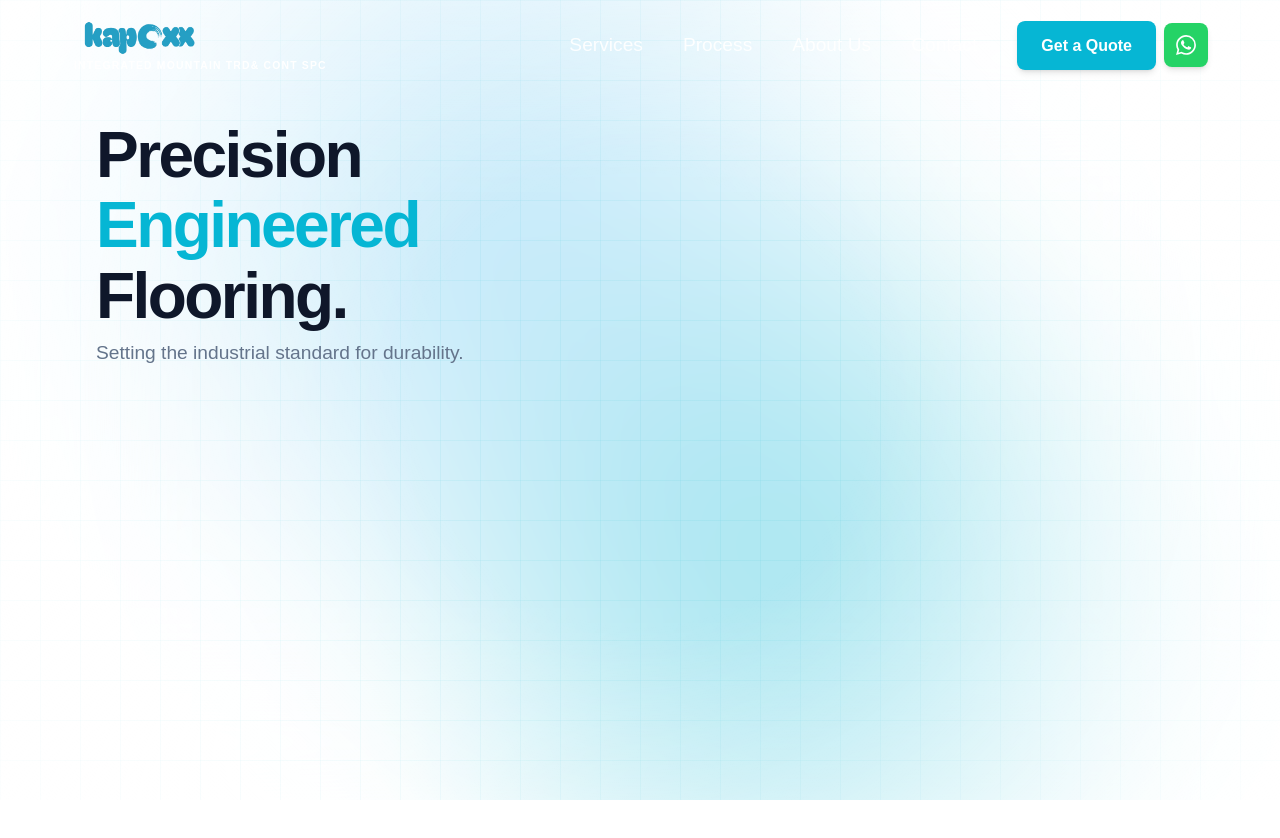
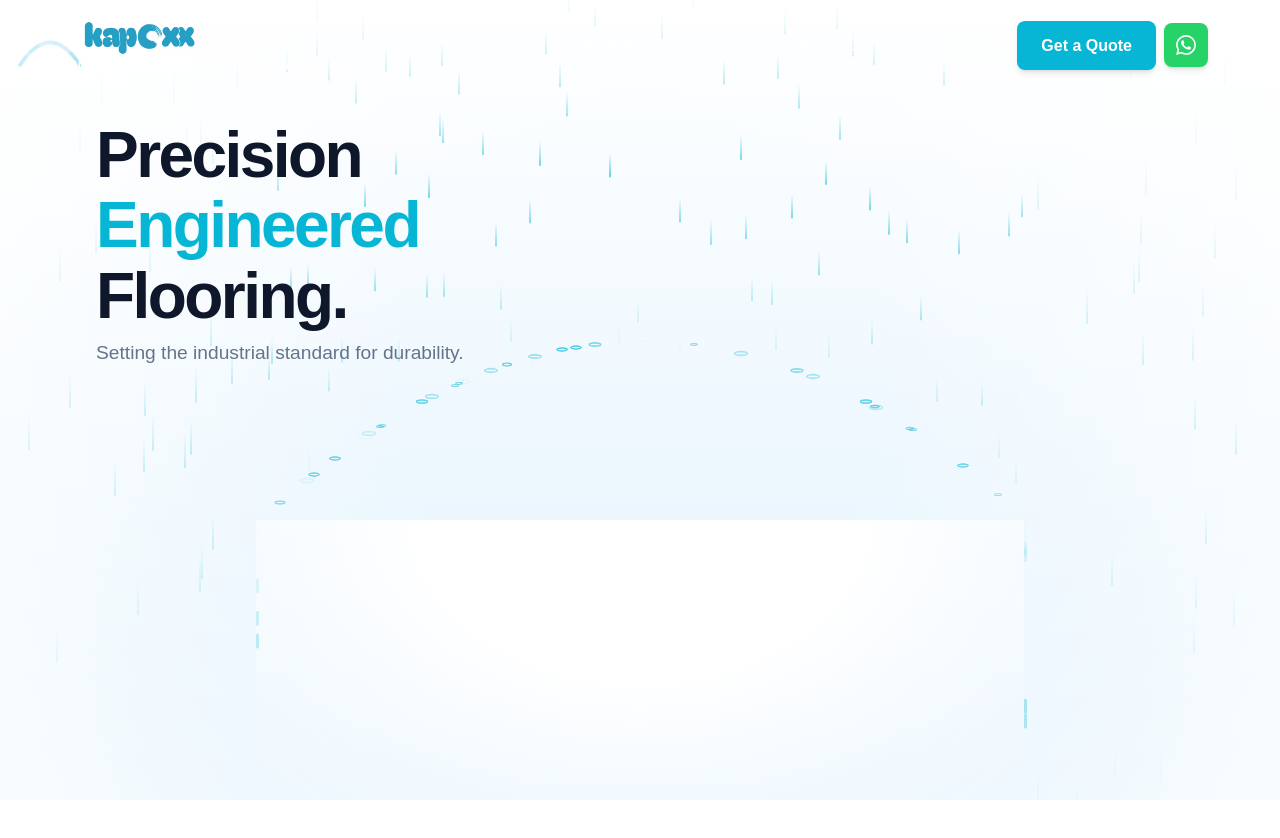
Before and after one commit to NIZAMMAC/kapoxx, a React (Vite) app: page / in a window 1280 px wide. Shown: the top 838 px of the page. Built offline with nearby package versions, Linux system fonts and the light colour scheme.

Commit message:
Implement exact waterproofing heavy rain and roof runoff animation

```diff
--- a/src/components/AnimatedHeroBackground.jsx
+++ b/src/components/AnimatedHeroBackground.jsx
@@ -1,84 +1,207 @@
 import { motion } from 'framer-motion';
 
 export default function AnimatedHeroBackground() {
+    // Generate heavy rain
+    // Middle rain hits the roof (top 0 to 50%)
+    const centerRain = Array.from({ length: 80 });
+
+    // Edge rain falls all the way down (top 0 to 100%)
+    const edgeRainLeft = Array.from({ length: 30 });
+    const edgeRainRight = Array.from({ length: 30 });
+
+    // Splashes for when rain hits the roof
+    const splashes = Array.from({ length: 40 });
+
     return (
         <div style={{ position: 'absolute', top: 0, left: 0, width: '100%', height: '100%', overflow: 'hidden', zIndex: 0, backgroundColor: '#ffffff' }}>
 
-            {/* Liquid Epoxy Orbs */}
-
-            {/* Orb 1 - Top Left to Bottom Right */}
-            <motion.div
-                animate={{
-                    x: ['0vw', '40vw', '10vw', '0vw'],
-                    y: ['0vh', '30vh', '50vh', '0vh'],
-                    scale: [1, 1.2, 0.9, 1],
-                }}
-                transition={{ duration: 20, repeat: Infinity, ease: "easeInOut" }}
-                style={{
-                    position: 'absolute',
-                    top: '-10%', left: '-10%',
-                    width: '60vw', height: '60vw',
-                    borderRadius: '50%',
-                    background: 'radial-gradient(circle, rgba(6, 182, 212, 0.6) 0%, rgba(6, 182, 212, 0) 70%)',
-                    zIndex: 1
-                }}
-            />
-
-            {/* Orb 2 - Bottom Right to Top Left */}
-            <motion.div
-                animate={{
-                    x: ['0vw', '-40vw', '-20vw', '0vw'],
-                    y: ['0vh', '-40vh', '-10vh', '0vh'],
-                    scale: [1, 1.1, 1.3, 1],
-                }}
-                transition={{ duration: 25, repeat: Infinity, ease: "easeInOut" }}
-                style={{
-                    position: 'absolute',
-                    bottom: '-20%', right: '-10%',
-                    width: '70vw', height: '70vw',
-                    borderRadius: '50%',
-                    background: 'radial-gradient(circle, rgba(14, 165, 233, 0.5) 0%, rgba(14, 165, 233, 0) 70%)',
-                    zIndex: 1
-                }}
-            />
-
-            {/* Orb 3 - Middle floating */}
-            <motion.div
-                animate={{
-                    x: ['0vw', '20vw', '-20vw', '0vw'],
-                    y: ['0vh', '20vh', '-20vh', '0vh'],
-                    scale: [1, 1.4, 0.8, 1],
-                }}
-                transition={{ duration: 22, repeat: Infinity, ease: "easeInOut" }}
-                style={{
-                    position: 'absolute',
-                    top: '20%', left: '20%',
-                    width: '50vw', height: '50vw',
-                    borderRadius: '50%',
-                    background: 'radial-gradient(circle, rgba(6, 182, 212, 0.4) 0%, rgba(6, 182, 212, 0) 70%)',
-                    zIndex: 1
-                }}
-            />
-
-            {/* Glassmorphism Overlay (Mixes the colors into a smooth liquid) */}
+            {/* Soft background gradient */}
             <div style={{
                 position: 'absolute',
                 top: 0, left: 0, width: '100%', height: '100%',
-                backdropFilter: 'blur(80px)',
-                WebkitBackdropFilter: 'blur(80px)',
-                zIndex: 2,
-                backgroundColor: 'rgba(255, 255, 255, 0.5)'
+                background: 'linear-gradient(to bottom, #ffffff 0%, #e0f2fe 100%)',
+                zIndex: 1,
             }}></div>
 
-            {/* Subtle Grid overlay for technical texture */}
-            <div style={{
-                position: 'absolute',
-                top: 0, left: 0, width: '100%', height: '100%',
-                backgroundImage: 'linear-gradient(rgba(6, 182, 212, 0.08) 1px, transparent 1px), linear-gradient(90deg, rgba(6, 182, 212, 0.08) 1px, transparent 1px)',
-                backgroundSize: '40px 40px',
-                zIndex: 3,
-                opacity: 0.8
-            }}></div>
+            <div style={{ position: 'absolute', top: 0, left: 0, width: '100%', height: '100%', zIndex: 2 }}>
+
+                {/* Center Rain (Heavy rain hitting the roof) */}
+                {centerRain.map((_, i) => {
+                    // Random x position between 20% and 80%
+                    const left = 20 + Math.random() * 60;
+
+                    // Exact mathematical calculation for the Y coordinate of the roof curve at this X position
+                    const t = (left - 20) / 60;
+                    const dropY = 65 - 90 * t + 90 * Math.pow(t, 2);
+
+                    const duration = 0.3 + Math.random() * 0.2; // Fast falling rain
+                    const delay = Math.random() * 2;
+
+                    return (
+                        <motion.div
+                            key={`c-${i}`}
+                            initial={{ y: -50, opacity: 0 }}
+                            animate={{
+                                y: ['-5vh', `${dropY}vh`],
+                                opacity: [0, 0.7, 0]
+                            }}
+                            transition={{ duration, repeat: Infinity, ease: "linear", delay }}
+                            style={{
+                                position: 'absolute',
+                                left: `${left}%`,
+                                top: 0,
+                                width: '2px',
+                                height: '25px',
+                                background: 'linear-gradient(to bottom, transparent, rgba(6, 182, 212, 0.9))',
+                                borderRadius: '2px'
+                            }}
+                        />
+                    );
+                })}
+
+                {/* Left Edge Rain (Bypasses the roof) */}
+                {edgeRainLeft.map((_, i) => {
+                    const duration = 0.5 + Math.random() * 0.3;
+                    return (
+                        <motion.div
+                            key={`l-${i}`}
+                            initial={{ y: -50, opacity: 0 }}
+                            animate={{ y: ['-5vh', '110vh'], opacity: [0, 0.6, 0] }}
+                            transition={{ duration, repeat: Infinity, ease: "linear", delay: Math.random() * 2 }}
+                            style={{
+                                position: 'absolute', left: `${Math.random() * 19}%`, top: 0,
+                                width: '2px', height: '35px', background: 'linear-gradient(to bottom, transparent, rgba(6, 182, 212, 0.6))'
+                            }}
+                        />
+                    );
+                })}
+
+                {/* Right Edge Rain (Bypasses the roof) */}
+                {edgeRainRight.map((_, i) => {
+                    const duration = 0.5 + Math.random() * 0.3;
+                    return (
+                        <motion.div
+                            key={`r-${i}`}
+                            initial={{ y: -50, opacity: 0 }}
+                            animate={{ y: ['-5vh', '110vh'], opacity: [0, 0.6, 0] }}
+                            transition={{ duration, repeat: Infinity, ease: "linear", delay: Math.random() * 2 }}
+                            style={{
+                                position: 'absolute', left: `${81 + Math.random() * 19}%`, top: 0,
+                                width: '2px', height: '35px', background: 'linear-gradient(to bottom, transparent, rgba(6, 182, 212, 0.6))'
+                            }}
+                        />
+                    );
+                })}
+
+                {/* Splashes exactly on the roof curve */}
+                {splashes.map((_, i) => {
+                    const left = 20 + Math.random() * 60;
+                    const t = (left - 20) / 60;
+                    const splashY = 65 - 90 * t + 90 * Math.pow(t, 2);
+
+                    return (
+                        <motion.div
+                            key={`s-${i}`}
+                            animate={{ scale: [0, 1.5, 2], opacity: [0, 0.8, 0] }}
+                            transition={{ duration: 0.2 + Math.random() * 0.2, repeat: Infinity, delay: Math.random() * 2 }}
+                            style={{
+                                position: 'absolute',
+                                left: `${left}%`,
+                                top: `${splashY}vh`,
+                                width: '8px', height: '3px',
+                                borderRadius: '50%',
+                                border: '1px solid rgba(6, 182, 212, 0.9)',
+                                transform: 'translate(-50%, -50%)'
+                            }}
+                        />
+                    );
+                })}
+
+                {/* SVG Shield / Roof and Runoff water streams */}
+                <svg style={{ position: 'absolute', top: 0, left: 0, width: '100%', height: '100%', pointerEvents: 'none' }} preserveAspectRatio="none">
+
+                    {/* The Main Waterproof Shield/Roof Curve */}
+                    <path
+                        d="M 20 65 Q 50 20 80 65"
+                        fill="none"
+                        stroke="rgba(14, 165, 233, 0.5)"
+                        strokeWidth="4"
+                        strokeLinecap="round"
+                    />
+
+                    {/* Water streams running down the LEFT side of the roof */}
+                    {[0, 0.5, 1.0].map((delay, i) => (
+                        <motion.path
+                            key={`runoff-l-${i}`}
+                            d="M 50 42.5 Q 35 42.5 20 65"
+                            fill="none"
+                            stroke="rgba(6, 182, 212, 0.9)"
+                            strokeWidth="3"
+                            strokeLinecap="round"
+                            initial={{ pathLength: 0, pathOffset: 0, opacity: 0 }}
+                            animate={{
+                                pathLength: [0, 0.4, 0],
+                                pathOffset: [0, 0.6, 1],
+                                opacity: [0, 1, 0]
+                            }}
+                            transition={{ duration: 1.2, repeat: Infinity, ease: "easeIn", delay: delay }}
+                        />
+                    ))}
+
+                    {/* Water streams running down the RIGHT side of the roof */}
+                    {[0.2, 0.7, 1.2].map((delay, i) => (
+                        <motion.path
+                            key={`runoff-r-${i}`}
+                            d="M 50 42.5 Q 65 42.5 80 65"
+                            fill="none"
+                            stroke="rgba(6, 182, 212, 0.9)"
+                            strokeWidth="3"
+                            strokeLinecap="round"
+                            initial={{ pathLength: 0, pathOffset: 0, opacity: 0 }}
+                            animate={{
+                                pathLength: [0, 0.4, 0],
+                                pathOffset: [0, 0.6, 1],
+                                opacity: [0, 1, 0]
+                            }}
+                            transition={{ duration: 1.2, repeat: Infinity, ease: "easeIn", delay: delay }}
+                        />
+                    ))}
+                </svg>
+
+                {/* Waterfall drips off the very edges of the roof */}
+                {[20, 80].map((leftPos, sideIndex) => (
+                    Array.from({ length: 5 }).map((_, i) => (
+                        <motion.div
+                            key={`drip-${sideIndex}-${i}`}
+                            initial={{ y: '65vh', opacity: 0 }}
+                            animate={{ y: ['65vh', '110vh'], opacity: [0, 0.8, 0] }}
+                            transition={{ duration: 0.6, repeat: Infinity, ease: "easeIn", delay: Math.random() }}
+                            style={{
+                                position: 'absolute',
+                                left: `${leftPos}%`,
+                                top: 0,
+                                width: '3px',
+                                height: '15px',
+                                background: 'rgba(6, 182, 212, 0.8)',
+                                borderRadius: '2px',
+                                transform: 'translateX(-50%)'
+                            }}
+                        />
+                    ))
+                ))}
+
+                {/* Dry Zone underneath the roof (Pure white to signify no water penetrates) */}
+                <div style={{
+                    position: 'absolute',
+                    top: '65vh',
+                    left: '20%',
+                    width: '60%',
+                    height: '35vh',
+                    background: 'radial-gradient(ellipse at top, rgba(255, 255, 255, 1) 40%, rgba(255, 255, 255, 0) 100%)',
+                    zIndex: 1,
+                    pointerEvents: 'none'
+                }}></div>
+            </div>
         </div>
     );
 }
```
